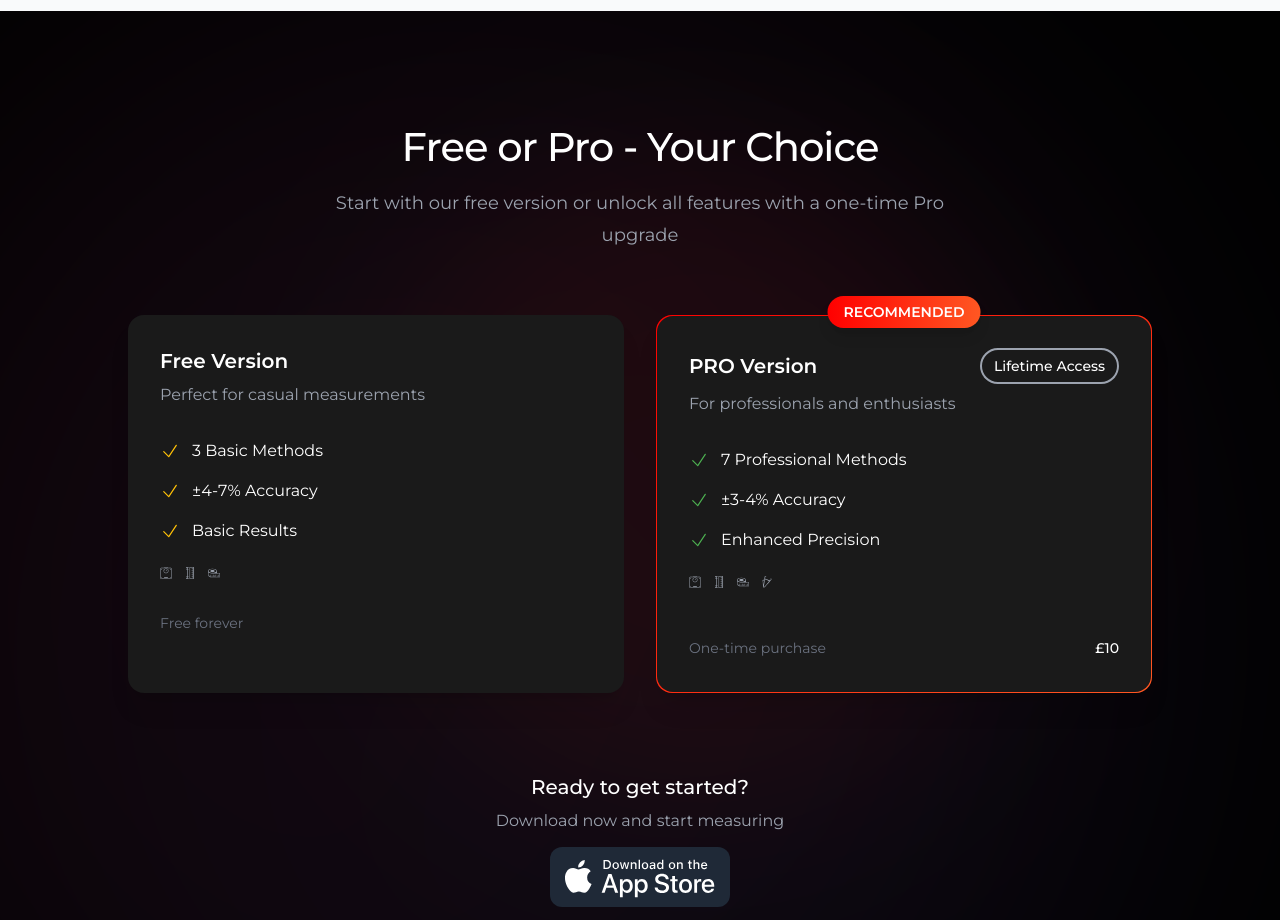
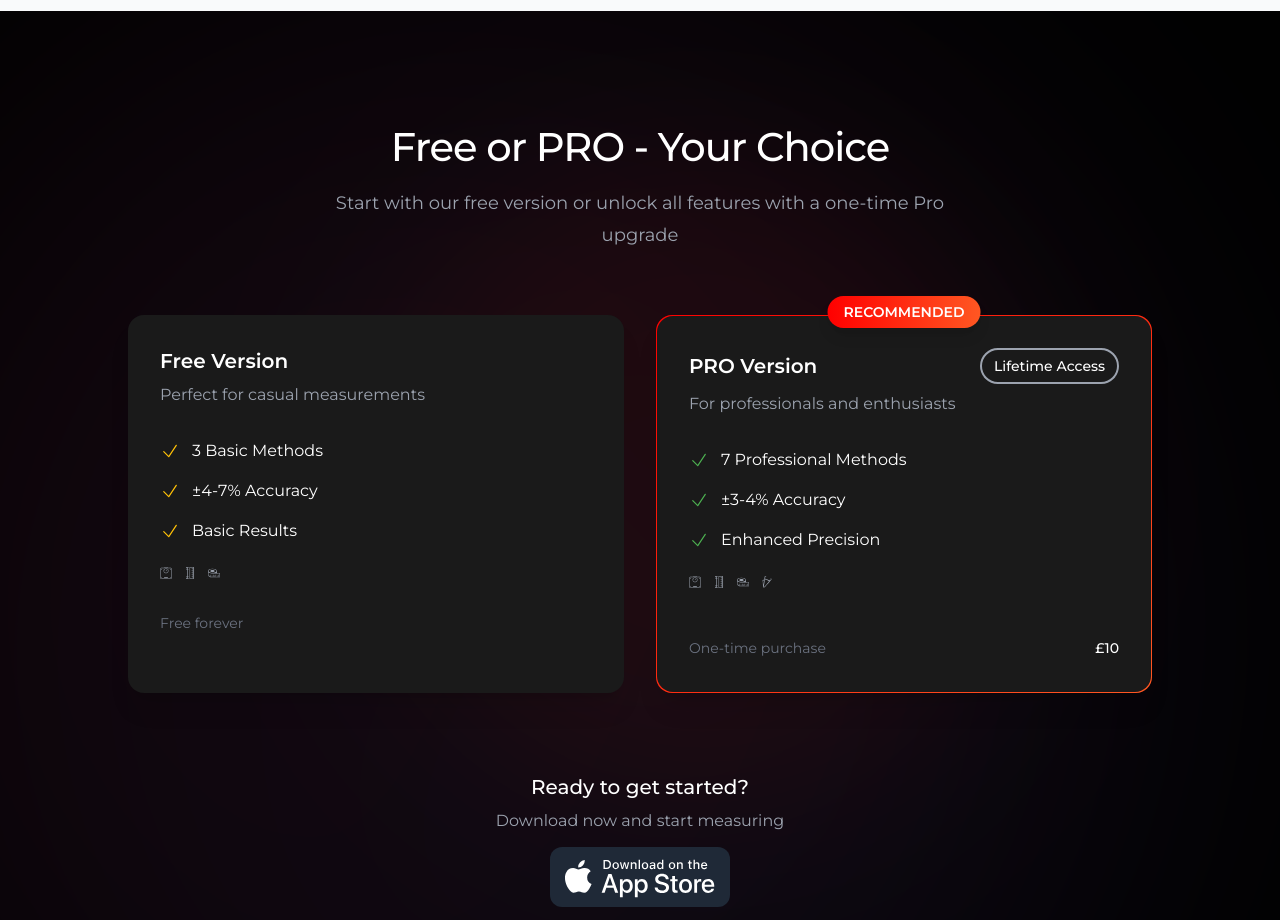
Before and after one commit to tehidea/bodyfatcalculator, a Next.js app: page / in a window 1280 px wide. Shown: the part 3100-4020 px from the top of the page. Built offline with nearby package versions, Linux system fonts and the light colour scheme.

Commit message:
Fix capitalization

```diff
--- a/src/components/CallToAction.tsx
+++ b/src/components/CallToAction.tsx
@@ -79,7 +79,7 @@ export function CallToAction() {
       <Container className="relative">
         <div className="mx-auto max-w-2xl text-center">
           <h2 className="text-3xl font-medium tracking-tight text-white sm:text-4xl">
-            Free or Pro - Your Choice
+            Free or PRO - Your Choice
           </h2>
           <p className="mt-4 text-lg text-gray-400">
             Start with our free version or unlock all features with a one-time
```
